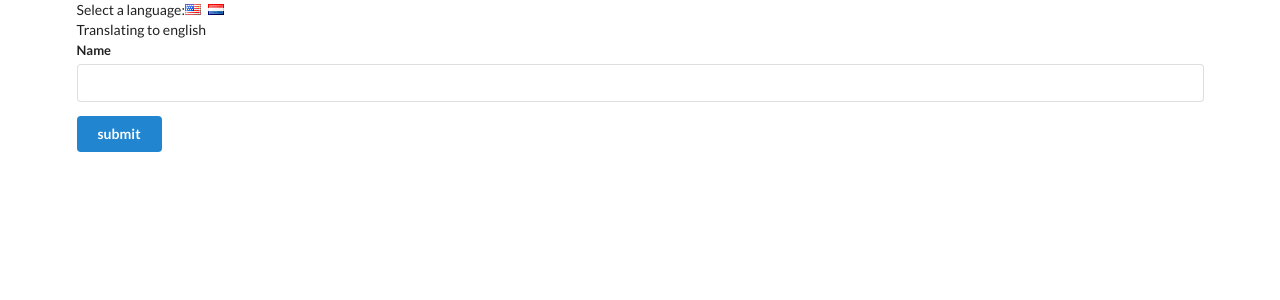
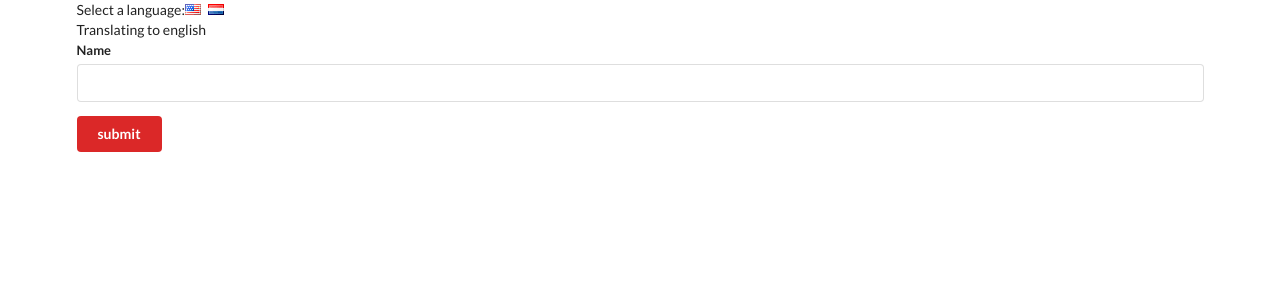
Before and after one commit to ismatfarjana/Context-system-with-React, a React (Create React App) app: page / in a window 1280 px wide. Shown: the top 300 px of the page. Built offline with nearby package versions, Linux system fonts and the light colour scheme.

Commit message:
done for now

```diff
--- /dev/null
+++ b/src/Contexts/ColorContext.js
@@ -0,0 +1,3 @@
+import React from "react";
+
+export default React.createContext();
--- a/src/components/App.js
+++ b/src/components/App.js
@@ -2,6 +2,7 @@ import React from "react";
 import UserCreate from "../components/UserCreate";
 // to take the currently selected language and communicate it down to context object
 import LanguageContext from "../Contexts/LanguageContext";
+import ColorContext from "../Contexts/ColorContext";
 
 class App extends React.Component {
   state = { language: "english" };
@@ -42,9 +43,11 @@ class App extends React.Component {
         </div>
         Translating to {this.state.language}
         {/* anytime the state language changes languagecontext provideer value will change */}
-        <LanguageContext.Provider value={this.state.language}>
-          <UserCreate />
-        </LanguageContext.Provider>
+        <ColorContext.Provider value="red">
+          <LanguageContext.Provider value={this.state.language}>
+            <UserCreate />
+          </LanguageContext.Provider>
+        </ColorContext.Provider>
       </div>
     );
   }
--- a/src/components/Button.js
+++ b/src/components/Button.js
@@ -1,16 +1,41 @@
 import React from "react";
 import LanguageContext from "../Contexts/LanguageContext";
+import ColorContext from "../Contexts/ColorContext";
 
 class Button extends React.Component {
   //hookup a context object to a class component
-  static contextType = LanguageContext;
+  // //contexttype is only for this.context
+  // static contextType = LanguageContext;
   //static contextType adds a property to our class itself
 
+  // //this.context approach
+  // render() {
+  //   console.log(this.context);
+  //   // setting up text variable for different language
+  //   const text = this.context === "english" ? "submit" : "Voorleggen";
+  //   return <button className="ui button primary">{text}</button>;
+  // }
+
+  //consumer approach
+  renderSubmit(value) {
+    return value === "english" ? "submit" : "voorleggen";
+  }
+  renderButton(color) {
+    return (
+      <button className={`ui button ${color}`}>
+        <LanguageContext.Consumer>
+          {value => this.renderSubmit(value)}
+        </LanguageContext.Consumer>
+      </button>
+    );
+  }
+
   render() {
-    console.log(this.context);
-    // setting up text variable for different language
-    const text = this.context === "english" ? "submit" : "Voorleggen";
-    return <button className="ui button primary">{text}</button>;
+    return (
+      <ColorContext.Consumer>
+        {color => this.renderButton(color)}
+      </ColorContext.Consumer>
+    );
   }
 }
 
```
